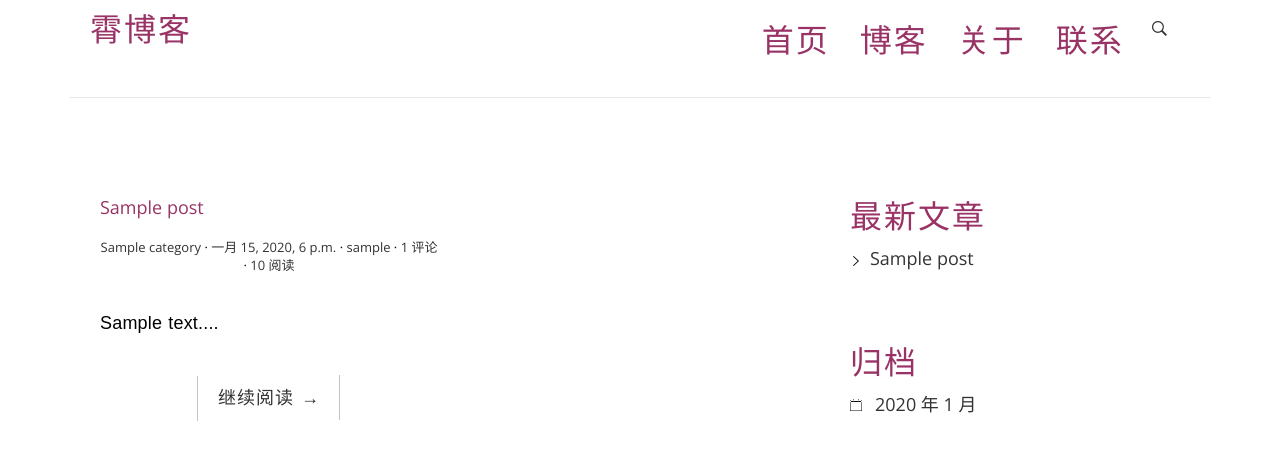
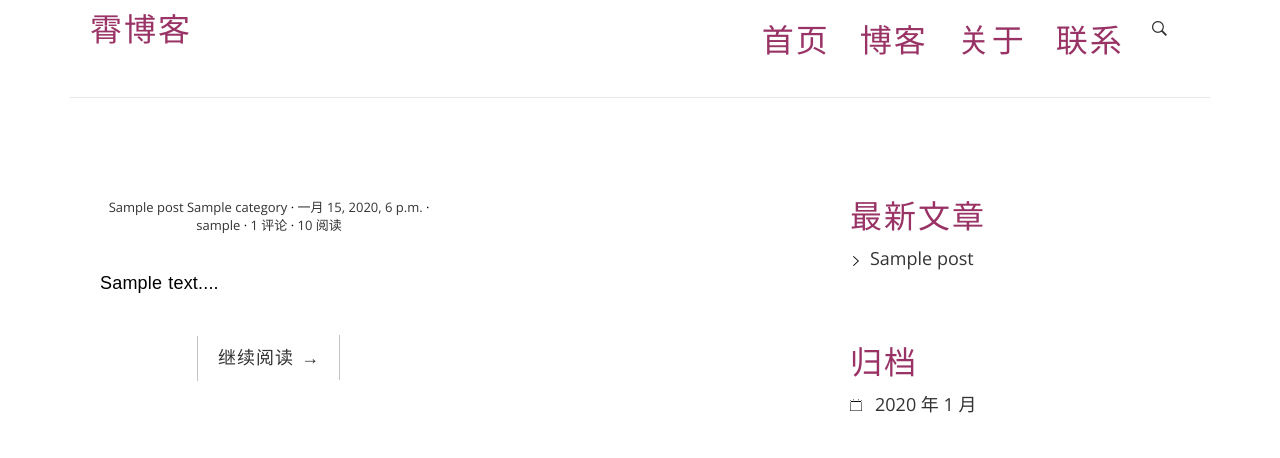
Before and after one commit to ZeroMoint/django-blog-tutorial, a Django app: page / in a window 1280 px wide. Shown: the part 200-658 px from the top of the page. Run offline with Django 3.2, Linux system fonts and the light colour scheme; tables that the repository leaves empty hold one stand-in row (values such as "Sample post"); some libraries are stand-ins or nearby versions.

Commit message:
Update index.html

```diff
--- a/templates/blog/index.html
+++ b/templates/blog/index.html
@@ -6,8 +6,8 @@
         <article class="post post-{{ post.pk }}">
             <div class="tm-welcome-box">
             <header class="entry-header">
-                <h2 class="tm-section-title">{{post.title}}</h2>
                 <div class="entry-meta">
+                    <span class="post-title"><a href="{{ post.get_absolute_url }}">{{ post.title }}</a></span>
                     <span class="post-category"><a href="{% url 'blog:category' post.category.pk %}">{{ post.category.name }}</a></span>
                     <span class="post-date"><a href="{% url 'blog:archives' post.created_time.year post.created_time.month %}"><time class="entry-date"
                                                               datetime="{{ post.created_time }}">{{ post.created_time }}</time></a></span>
```
